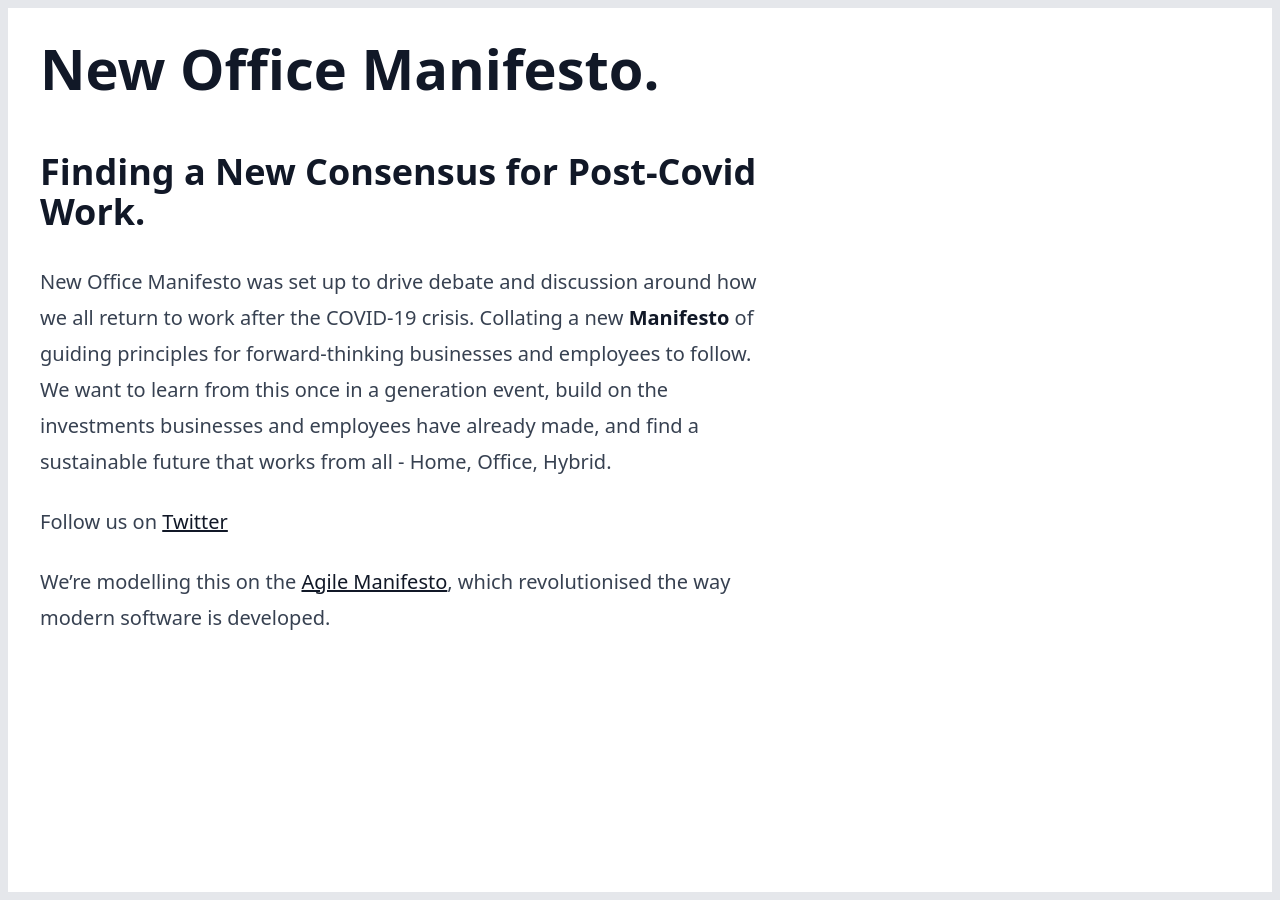
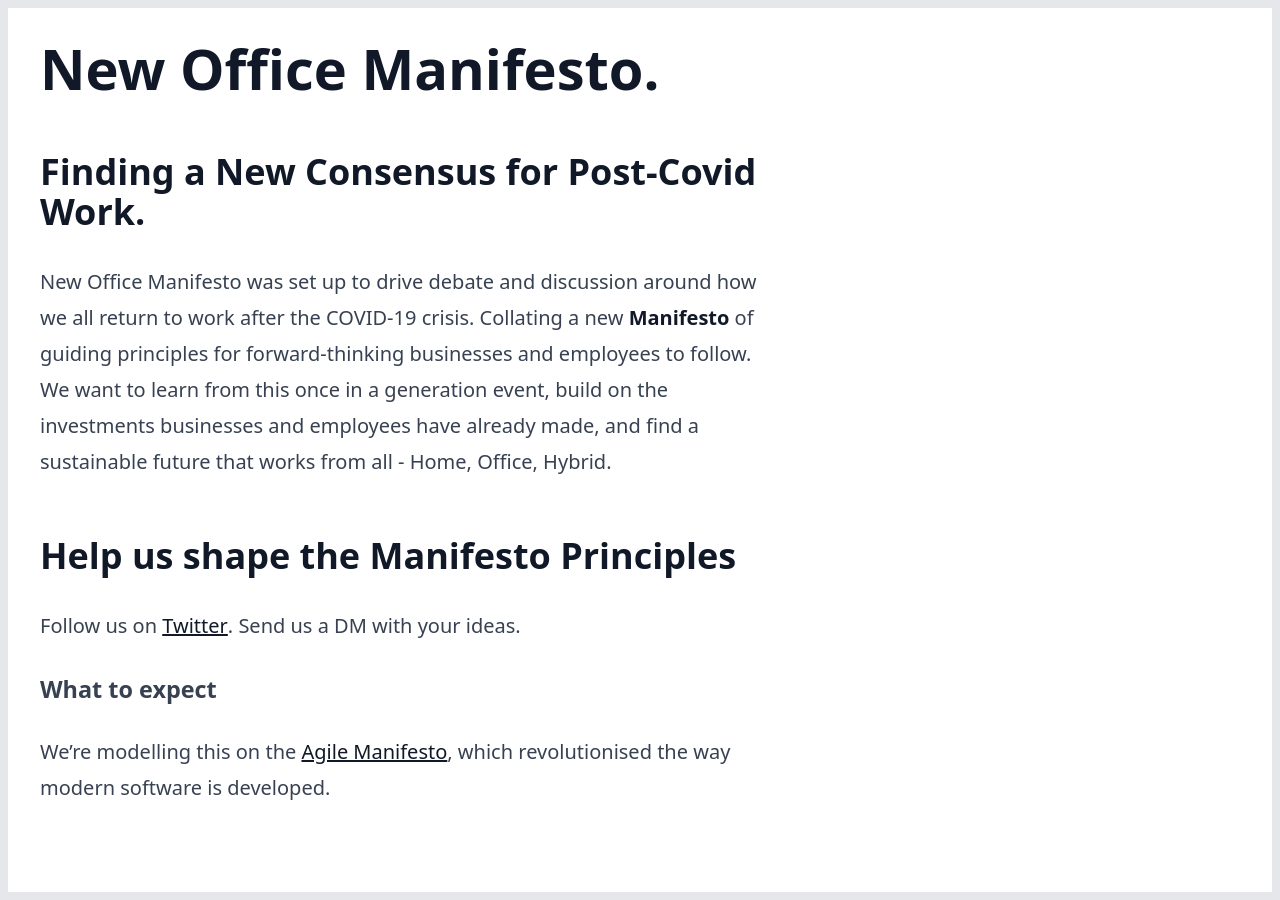
Before and after one commit to newofficemanifesto/manifesto, a Jekyll site: the page built from index.md, in a window 1280 px wide. Built offline with Jekyll 4.4.1, drawn with Linux system fonts in a browser that asks for light colours.

Commit message:
expand info

```diff
--- a/index.md
+++ b/index.md
@@ -9,6 +9,8 @@ title: Welcome to my docs
 
 New Office Manifesto was set up to drive debate and discussion around how we all return to work after the COVID-19 crisis. Collating a new **Manifesto** of guiding principles for forward-thinking businesses and employees to follow. We want to learn from this once in a generation event, build on the investments businesses and employees have already made, and find a sustainable future that works from all - Home, Office, Hybrid.
 
-Follow us on [Twitter](https://twitter.com/manifesto_new)
+## Help us shape the Manifesto Principles
+Follow us on [Twitter](https://twitter.com/manifesto_new). Send us a DM with your ideas.
 
+### What to expect
 We're modelling this on the [Agile Manifesto](https://agilemanifesto.org/), which revolutionised the way modern software is developed.
```
